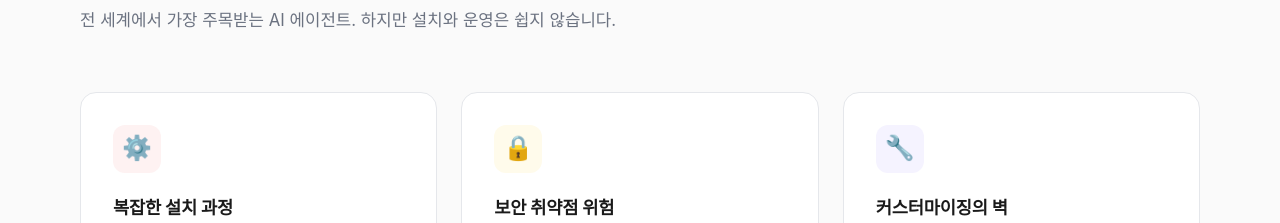
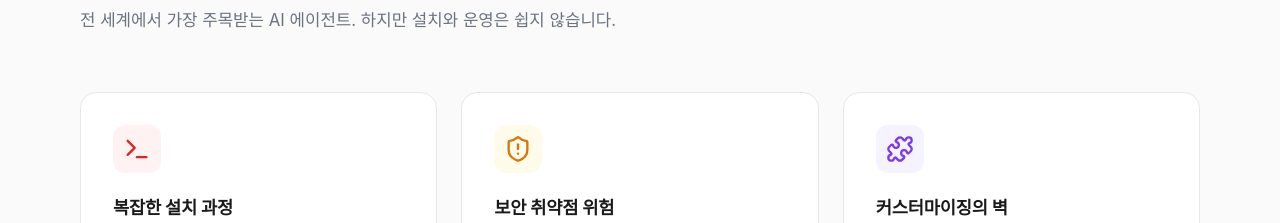
Before and after one commit to bitflowsoft/clawsetup, a Next.js app: page / in a window 1280 px wide. Shown: the part 820-1043 px from the top of the page. Built offline with nearby package versions, Linux system fonts and the light colour scheme; a web font is replaced by a local one.

Commit message:
Replace emoji icons with Lucide icons in Pain Points section

```diff
--- a/package.json
+++ b/package.json
@@ -9,6 +9,7 @@
     "lint": "eslint"
   },
   "dependencies": {
+    "lucide-react": "^0.563.0",
     "next": "16.1.6",
     "react": "19.2.3",
     "react-dom": "19.2.3"
--- a/src/app/globals.css
+++ b/src/app/globals.css
@@ -261,9 +261,9 @@ section { padding: 6rem 2rem; }
   margin-bottom: 1.25rem;
 }
 
-.pain-icon.red { background: #FEF2F2; }
-.pain-icon.amber { background: #FFFBEB; }
-.pain-icon.purple { background: #F5F3FF; }
+.pain-icon.red { background: #FEF2F2; color: #DC2626; }
+.pain-icon.amber { background: #FFFBEB; color: #D97706; }
+.pain-icon.purple { background: #F5F3FF; color: #7C3AED; }
 
 .pain-card h3 {
   font-size: 1.1rem;
--- a/src/app/page.tsx
+++ b/src/app/page.tsx
@@ -1,6 +1,7 @@
 "use client";
 
 import { useState, useEffect, FormEvent, useRef } from "react";
+import { Terminal, ShieldAlert, Puzzle } from "lucide-react";
 
 export default function Home() {
   const [mobileMenuOpen, setMobileMenuOpen] = useState(false);
@@ -154,7 +155,7 @@ export default function Home() {
           </div>
           <div className="pain-grid">
             <div className="pain-card">
-              <div className="pain-icon red">⚙️</div>
+              <div className="pain-icon red"><Terminal size={28} /></div>
               <h3>복잡한 설치 과정</h3>
               <p>
                 Node.js, npm, WSL2(Windows), 데몬 설정, API 키 발급 등 10단계 이상의
@@ -163,7 +164,7 @@ export default function Home() {
               </p>
             </div>
             <div className="pain-card">
-              <div className="pain-icon amber">🔒</div>
+              <div className="pain-icon amber"><ShieldAlert size={28} /></div>
               <h3>보안 취약점 위험</h3>
               <p>
                 CVE-2026-25253(CVSS 8.8) 등 치명적 보안 이슈가 발견되고 있습니다.
@@ -172,7 +173,7 @@ export default function Home() {
               </p>
             </div>
             <div className="pain-card">
-              <div className="pain-icon purple">🔧</div>
+              <div className="pain-icon purple"><Puzzle size={28} /></div>
               <h3>커스터마이징의 벽</h3>
               <p>
                 스킬 설정, Ollama 로컬 모델 연동, 메신저 봇 연결, 워크스페이스 구성 등
```
Also changed, not shown: 1 other file (tests, documents, lock files or other folders).
